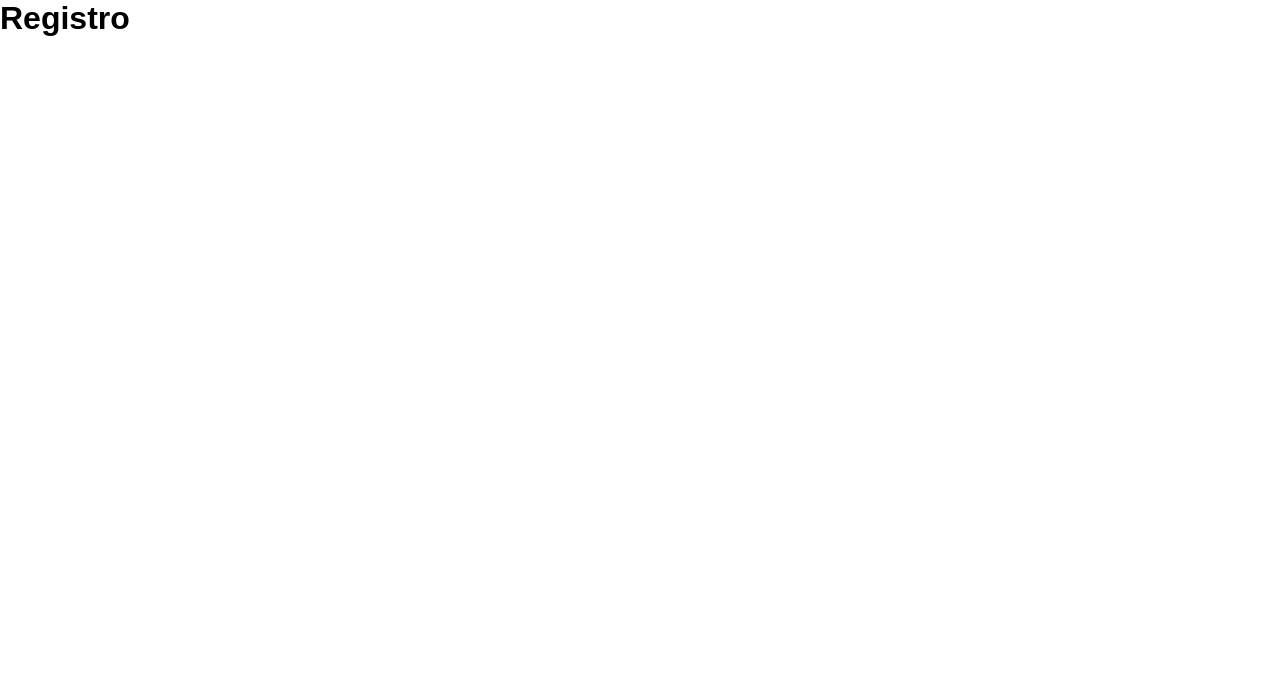
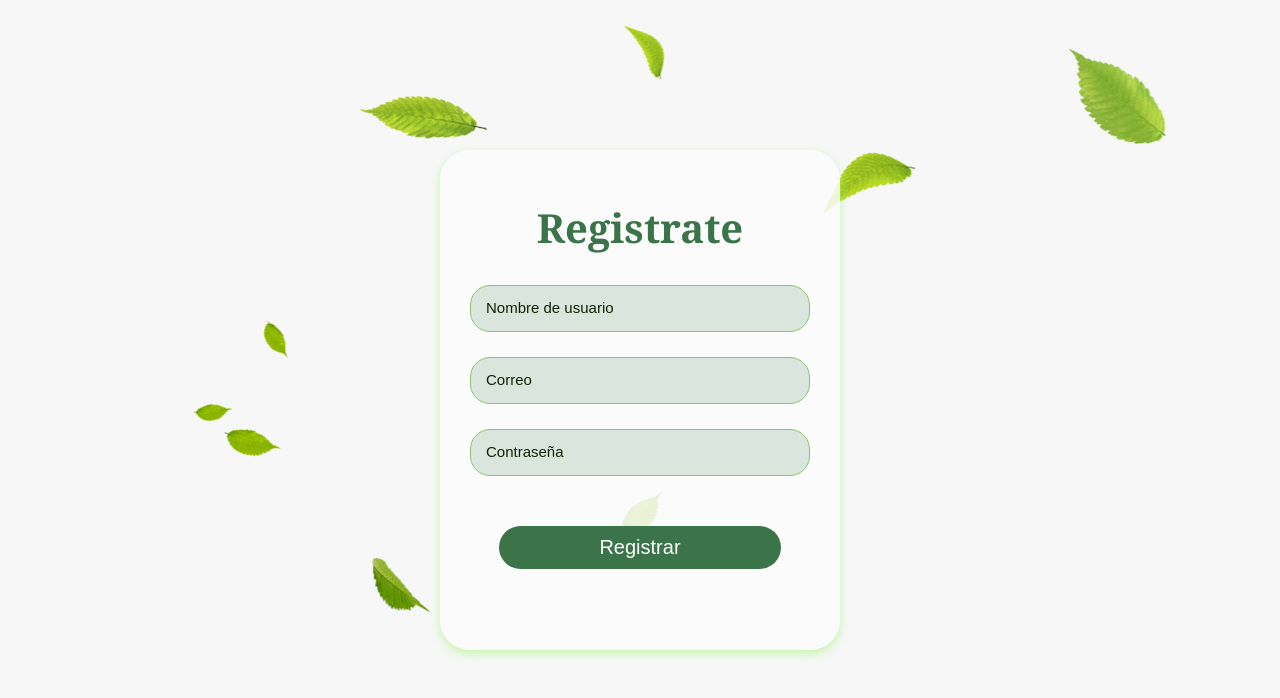
Before and after one commit to C4Zamora/La-Bitacora-Del-Viajero, a React (Vite) app: page /registro in a window 1280 px wide. Shown: the top 698 px of the page. Built offline with nearby package versions, Linux system fonts and the light colour scheme.

Commit message:
Registrate

```diff
--- a/src/componentes/Home.css
+++ b/src/componentes/Home.css
@@ -35,6 +35,7 @@
   width: 100%;
   height: auto;
   z-index: 1;
+
 }
 
 .navbar {
@@ -47,8 +48,9 @@
   top: 0;
   left: 0;
   width: 100%;
+  z-index: 10;
   background-color: #fff;
-  box-shadow: 0 2px 5px rgba(0, 0, 0, 0.1);
+  box-shadow: 0 3px 7px rgba(0, 0, 0, 0.1);
 }
 
 .nav-links {
--- a/src/componentes/Login.css
+++ b/src/componentes/Login.css
@@ -105,7 +105,7 @@ button:hover {
   }
 
   .registrate-container h3:hover {
-    color: #0056b3;
+    color: #173505;
   }
 
   /* Estilo del contenedor de la imagen */
--- /dev/null
+++ b/src/componentes/Registro.css
@@ -0,0 +1,103 @@
+/* Reseteo básico */
+* {
+    margin: 0;
+    padding: 0;
+    box-sizing: border-box;
+}
+
+.registro-container {
+    display: flex;
+    height: 100vh;
+    background-image: url('/src/img/Hojas2.png');
+    background-repeat: repeat;
+    background-attachment: fixed;
+    animation: mover-fondo 20s infinite; /* Llama a la animación del fondo */
+}
+
+@keyframes mover-fondo {
+    0% {
+        background-position: 0% -100%; /* Empieza desde la parte superior de la imagen (fuera de vista) */
+      }
+      50% {
+        background-position: 50% 100%; /* Mueve la imagen hacia la mitad horizontal y hacia la parte inferior */
+      }
+      100% {
+        background-position: 100% 200%; /* Mueve la imagen completamente hacia abajo, más allá del área visible */
+      }
+
+  }
+
+.registro-container {
+    display: flex;
+    height: 100vh;
+    justify-content: center; /* Centra el contenido horizontalmente */
+    align-items: center; /* Centra el contenido verticalmente */
+    background-color: #F7F7F7; /* Fondo de la página */
+
+
+}
+
+.form-registro-container {
+    width: 400px; /* Ajusta el ancho de la tarjeta */
+    height: 500px;
+    background-color: #fcfcfcda; /* Fondo azul */
+    border-radius: 10px; /* Bordes redondeados */
+    padding: 30px;
+    box-shadow: 0px 4px 10px rgba(169, 245, 124, 0.603); /* Sombra sutil */
+    border-radius: 30px; /* Bordes redondeados */
+    padding: 30px;
+    overflow: hidden; /* Asegura que los bordes redondeados no se vean afectados */
+}
+
+
+.form-registro-container h1 {
+    text-align: center;
+    margin-bottom: 10px;
+    color: #3a7448;
+    padding: 20px;
+    font-family: Georgia, 'Times New Roman', Times, serif;
+    font-size: 2.5rem;
+}
+
+.form-registro-container p {
+    text-align: center;
+    margin-bottom: 30px;
+    font-size: 17px;
+}
+
+.form-group {
+    margin-bottom: 25px;
+
+}
+.form-group ::placeholder{
+    font-size: 15px;
+    color: #0d2404;
+
+}
+
+.form-group input {
+    width: 100%;
+    padding: 15px;
+    border: 1px solid #89c76c;
+    border-radius: 20px;
+    background-color: #dae5dd;
+
+}
+
+.button-form {
+    width: auto; /* Esto hace que el ancho del botón se ajuste al contenido */
+    padding: 10px 100px; /* Aumenta el relleno para hacerlo más ancho y alto */
+    margin: 50px auto; /* Centra el botón y le da un margen superior e inferior */
+    display: block; /* Hace que el botón sea un bloque para que margin auto funcione */
+    background-color: #3a7448;
+    color: #fff;
+    border: none;
+    border-radius: 50px;
+    font-size: 20px;
+    cursor: pointer;
+    text-align: center; /* Centra el texto dentro del botón */
+}
+
+button:hover {
+    background-color: #0d2404;
+}
--- a/src/componentes/Registro.jsx
+++ b/src/componentes/Registro.jsx
@@ -1,10 +1,49 @@
 import React from "react";
-import '../componentes/Login.css'
+import '../componentes/Registro.css'
 
 export const Registro = () => {
   return (
-    <main>
-        <h1>Registro</h1>
+          <main>
+
+       <div className="registro-container">
+      {/* Lado izquierdo: formulario de registro */}
+      <div className="form-registro-container">
+
+        <form action="#" method="POST">
+          <h1>Registrate</h1>
+  <div className="form-group">
+    <input
+      type="text"
+      id="username"
+      name="username"
+      placeholder="Nombre de usuario"
+      required
+    />
+  </div>
+  <div className="form-group">
+    <input
+      type="email"
+      id="email"
+      name="password"
+      placeholder="Correo"
+      required
+    /></div>
+  <div className="form-group">
+    <input
+      type="password"
+      id="password"
+      name="password"
+      placeholder="Contraseña"
+      required
+    />
+  </div>
+  <button className="button-form" type="submit">Registrar</button>
+  <div className="registrate-container">
+
+  </div>
+</form>
+</div>
+</div>
 
 
     </main>
```
